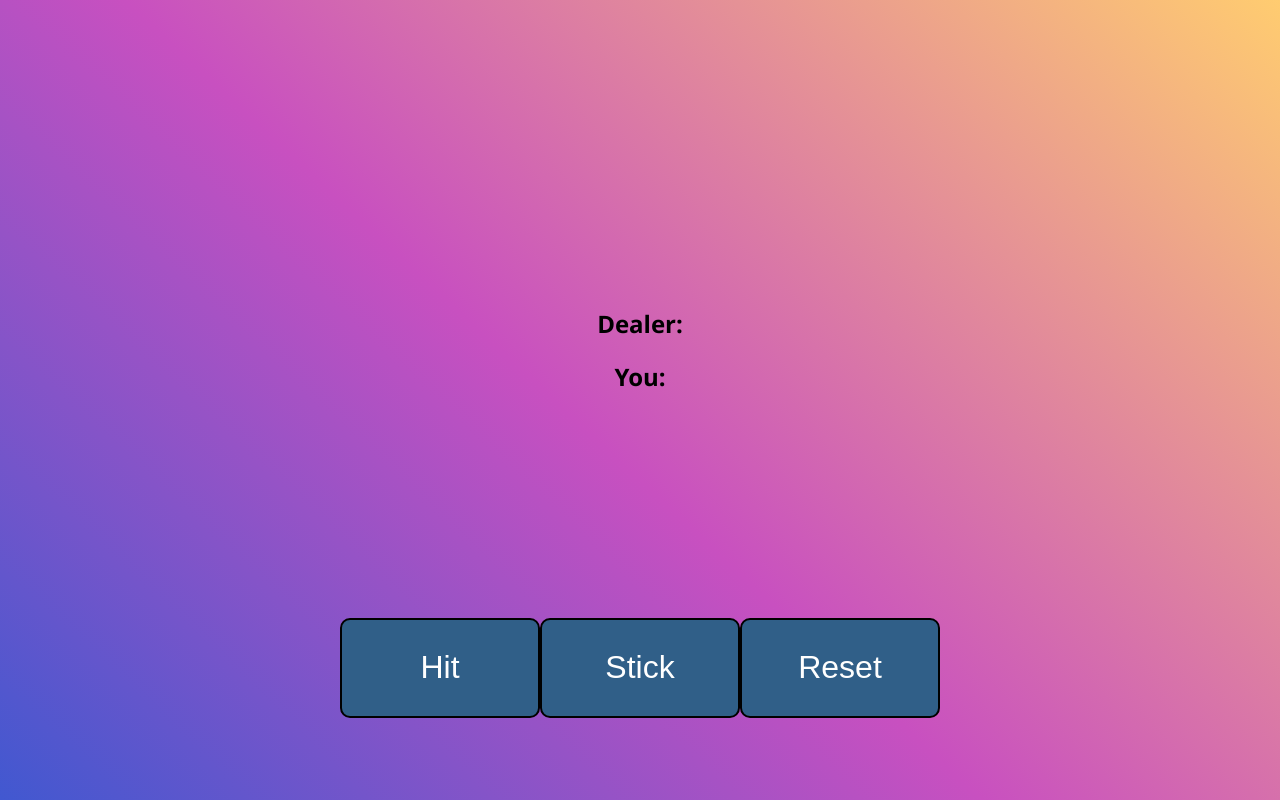
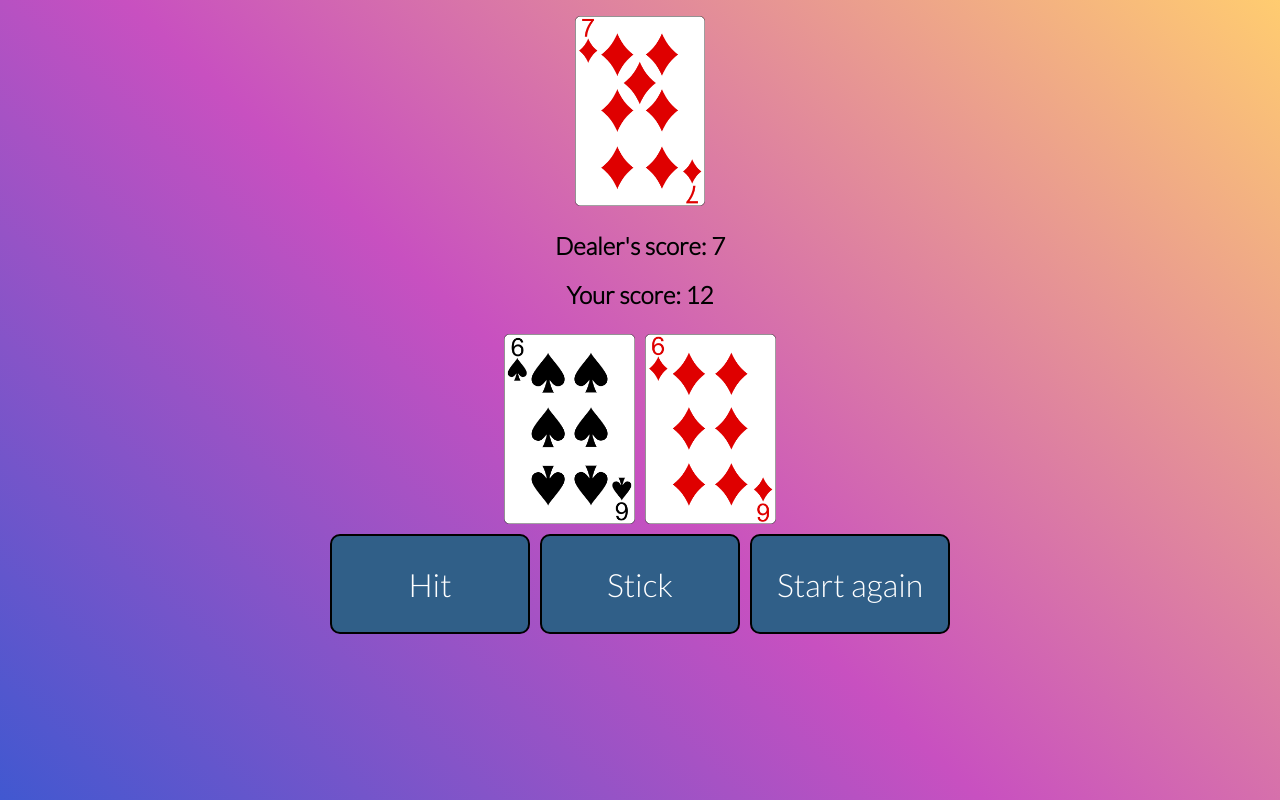
Before and after one commit to jimmycooney94/blackjackJs, a plain HTML site: page index.html in a window 1280 px wide. Both pictures are taken after a click on the button "Play". Drawn offline with Linux system fonts and the light colour scheme.

Commit message:
fully working

```diff
--- a/index.html
+++ b/index.html
@@ -7,22 +7,28 @@
     <meta name="viewport" content="width=device-width, initial-scale=1.0">
     <title>Play blackjackJs</title>
     <link rel="stylesheet" href="./styles/style.css">
+    <link rel="preconnect" href="https://fonts.googleapis.com">
+    <link rel="preconnect" href="https://fonts.gstatic.com" crossorigin>
+    <link href="https://fonts.googleapis.com/css2?family=Lato:wght@300&display=swap" rel="stylesheet">
 </head>
 
 <body>
 
-    <div class="cards" id="dealer-cards"></div>
-    <h2 class="score">Dealer: <span class="hand" id="dealer-score"></span></h2>
-
-    <h2 class="score">You: <span class="hand" id="your-score"></span></h2>
-    <div class="cards" id="your-cards"></div>
+    <div class="cards" id="dealer-hand"></div>
+    <h2 class="score" id="dealer-score-full">Dealer's score: <span class="hand" id="dealer-score"></span></h2>
+    <div class="intro">Let's play vanilla.js blackjack!</div>
+    <h2 class="score" id="player-score-full">Your score: <span class="hand" id="player-score"></span></h2>
+    <div class="cards" id="player-hand"></div>
 
     <div class="gameplay-buttons">
         <button id="hit">Hit</button>
         <button id="stick">Stick</button>
         <button id="play">Play</button>
     </div>
-    <script src="./scripts/gameplay.js"></script>
+    <p id="outcome"></p>
+    <script src="./scripts/calcFunctions.js"></script>
+    <script src="./scripts/deckFunctions.js"></script>
+    <script src="./scripts/gameFunctions.js"></script>
     <script src="./scripts/app.js"></script>
 </body>
 
--- a/scripts/app.js
+++ b/scripts/app.js
@@ -1,20 +1,40 @@
 // Init querySelector
-const hitBtn = document.querySelector("#hit");
-const stickBtn = document.querySelector("#stick");
-const playBtn = document.querySelector("#play");
-const yourCards = document.querySelector("#your-cards");
-const dealerCards = document.querySelector("#dealer-cards");
-const yourScore = document.querySelector("#your-score");
-const dealerScore = document.querySelector("#dealer-score");
-const outcome = document.querySelector("#outcome");
+const $hit = document.querySelector("#hit");
+const $stick = document.querySelector("#stick");
+const $play = document.querySelector("#play");
+const $playerHand = document.querySelector("#player-hand");
+const $dealerHand = document.querySelector("#dealer-hand");
+const $playerScore = document.querySelector("#player-score");
+const $dealerScore = document.querySelector("#dealer-score");
+const $outcome = document.querySelector("#outcome");
+const $playerScoreFull = document.querySelector("#player-score-full");
+const $dealerScoreFull = document.querySelector("#dealer-score-full");
+const $intro = document.querySelector(".intro");
+const $countGames = document.querySelector("#countGames");
+const $countWins = document.querySelector("#countWins");
+const $countDraws = document.querySelector("#countDraws");
+const $countLosses = document.querySelector("#countLosses");
 
 // add eventListeners
+$play.addEventListener('click', startGame);
+$hit.addEventListener('click', _ => hit("player"));
+$stick.addEventListener('click', _ => stick());
 
-playBtn.addEventListener('click', play);
+// Init display
+$hit.style.display = "none";
+$stick.style.display = "none";
+$playerScoreFull.style.display = "none";
+$dealerScoreFull.style.display = "none";
 
-// Init variables
+// Init gameplay variables
 let deck = [];
-let yourHand = [];
+let playerHand = [];
 let dealerHand = [];
-// onLoad
-window.onload = init();
+let playerScore;
+let dealerScore;
+
+// Init scoring variables
+let countGames = 0;
+let countWins = 0;
+let countDraws = 0;
+let countLosses = 0;
--- /dev/null
+++ b/scripts/calcFunctions.js
@@ -0,0 +1,33 @@
+const calcHand = function (cards) {
+    // Get an array of card values only - need to convert a/j/q/k/ to 1/10/10/10 respectively
+    let cardNums = [];
+    let cardValue;
+    for (let card of cards) {
+        cardNums.push(parseInt(card.Value.toString().replace("a", 1).replace("j", 10).replace("q", 10).replace("k", 10)));
+    }
+    console.log(cardNums);
+    // Add non-ace cards first, then loop through aces and add 1 or 11 depending on current sum
+    const notAces = cardNums.filter(val => val !== 1);
+    let sum = notAces.reduce((partialSum, a) => partialSum + a, 0);
+    const aces = cardNums.filter(val => val === 1);
+    for (let ace of aces) { if (sum <= 10) { sum = sum + 11; } else { sum = sum + 1; } }
+    return sum;
+}
+
+
+const endGame = function () {
+    if (playerScore > 21) {
+        $outcome.innerHTML = "You lost! :(";
+    }
+    else if (dealerScore > 21 || dealerScore < playerScore) {
+        $outcome.innerHTML = "You win!";
+    }
+    else if (dealerScore === playerScore) {
+        $outcome.innerHTML = "You drew!";
+    }
+    else {
+        $outcome.innerHTML = "You lost! :(";
+    }
+    $hit.disabled = true;
+    $stick.disabled = true;
+}
--- /dev/null
+++ b/scripts/deckFunctions.js
@@ -0,0 +1,29 @@
+const newDeck = function () {
+    // init deck variables
+    const deck = [];
+    const suits = ['c', 's', 'd', 'h'];
+    const values = ['a', 2, 3, 4, 5, 6, 7, 8, 9, 10, 'j', 'q', 'k'];
+    // create deck
+    for (let suit of suits) {
+        for (let value of values) {
+            imgName = value + suit + ".png";
+            let card = { "Suit": suit, "Value": value, "imgName": imgName };
+            deck.push(card);
+        }
+    }
+    return deck;
+}
+
+const shuffle = function (inputArray) {
+    // init variables
+    const shuffledDeck = [];
+    let randIndex;
+    let el;
+    // take random cards from unshuffled pile and add to shuffled pile
+    while (inputArray.length > 0) {
+        randIndex = Math.floor(Math.random() * inputArray.length);
+        shuffledDeck.push(inputArray[randIndex]);
+        inputArray.splice(randIndex, 1);
+    }
+    return shuffledDeck;
+}
--- /dev/null
+++ b/scripts/gameFunctions.js
@@ -0,0 +1,64 @@
+const startGame = function () {
+    // Init DOM
+    $intro.remove();
+    $hit.style.display = "block";
+    $stick.style.display = "block";
+    $hit.disabled = false;
+    $stick.disabled = false;
+    $play.innerHTML = "Start again";
+    $playerScoreFull.style.display = "block";
+    $dealerScoreFull.style.display = "block";
+    $playerScore.innerHTML = 0;
+    $dealerScore.innerHTML = 0;
+    $playerHand.replaceChildren();
+    $dealerHand.replaceChildren();
+    $outcome.innerHTML = "";
+    // Init variables
+    deck = shuffle(newDeck());
+    playerHand = [];
+    dealerHand = [];
+    // Deal first cards
+    hit("player");
+    hit("player");
+    hit("dealer");
+    // End game immediately if player has blackjack
+    if (playerScore === 21) {
+        hit("dealer");
+        endGame();
+    }
+}
+
+const hit = function (hitter) {
+    // Get new card
+    let newCard = deck.pop();
+    let newCardImg = document.createElement('img');
+    newCardImg.src = "/images/cards/" + newCard.imgName;
+    // Update hand
+    if (hitter === "player") {
+        playerHand.push(newCard);
+        $playerHand.append(newCardImg);
+        playerScore = calcHand(playerHand);
+        $playerScore.innerHTML = playerScore;
+        // end game if bust
+        if (playerScore > 21) {
+            endGame("lose");
+        }
+        // Hand over to dealer if 5 cards
+        else if (playerScore === 21 || playerHand.length === 5) {
+            stick();
+        }
+    }
+    else if (hitter === "dealer") {
+        dealerHand.push(newCard);
+        $dealerHand.append(newCardImg);
+        dealerScore = calcHand(dealerHand);
+        $dealerScore.innerHTML = dealerScore;
+    }
+}
+
+const stick = function () {
+    while (dealerScore < 17) {
+        hit("dealer");
+    }
+    endGame();
+}
--- a/scripts/gameplay.js
+++ /dev/null
@@ -1,96 +0,0 @@
-const init = function () {
-    hitBtn.style.display = "none";
-    stickBtn.style.display = "none";
-
-}
-
-const play = function () {
-    hitBtn.style.display = "block";
-    stickBtn.style.display = "block";
-    playBtn.innerHTML = "Reset";
-    // Init deck and cards
-    deck = shuffle(newDeck());
-
-    // deal 2 cards to player
-}
-
-const newDeck = function () {
-    // init deck variables
-    const deck = [];
-    const suits = ['c', 's', 'd', 'h'];
-    const values = ['a', 2, 3, 4, 5, 6, 7, 8, 9, 10, 'j', 'q', 'k'];
-    // create deck
-    for (let suit of suits) {
-        for (let value of values) {
-            imgName = value + suit + ".png";
-            let card = { "Suit": suit, "Value": value, "imgName": imgName };
-            deck.push(card);
-        }
-    }
-    return deck;
-}
-
-const shuffle = function (inputArray) {
-    // init variables
-    const shuffledDeck = [];
-    let randIndex;
-    let el;
-    // take random cards from unshuffled pile and add to shuffled pile
-    while (inputArray.length > 0) {
-        randIndex = Math.floor(Math.random() * inputArray.length);
-        shuffledDeck.push(inputArray[randIndex]);
-        inputArray.splice(randIndex, 1);
-    }
-    return shuffledDeck;
-}
-
-const calcHand = function (cards) {
-    // Get an array of card values only - need to convert a/j/q/k/ to 1/10/10/10 respectively
-    let cardNums = [];
-    let cardValue;
-    for (let card of cards) {
-        cardNums.push(parseInt(card.Value.toString().replace("a", 1).replace("j", 10).replace("q", 10).replace("k", 10)));
-    }
-    console.log(cardNums);
-    // Add non-ace cards first, then loop through aces and add 1 or 11 depending on current sum
-    const notAces = cardNums.filter(val => val !== 1);
-    let sum = notAces.reduce((partialSum, a) => partialSum + a, 0);
-    const aces = cardNums.filter(val => val === 1);
-    for (let ace of aces) { if (sum <= 10) { sum = sum + 11; } else { sum = sum + 1; } }
-    return sum;
-}
-
-const calcPosition = function (score, numCards) {
-    if (score == 21 && numCards == 2) {
-        position = "win";
-    }
-    else if (score > 21) {
-        position = "lose";
-    }
-    else {
-        position = "continue";
-    }
-}
-
-// *** GAMEPLAY FUNCTIONS ***
-
-const hit = function (hitter) {
-    // Get new card
-    let newCard = deck.pop();
-    let newCardImg = document.createElement('img');
-    newCardImg.src = "/images/cards/" + newCard.imgName;
-    // Update hand
-    if (hitter === "player") {
-        yourHand.push(newCard);
-        yourCards.append(newCardImg);
-        yourScore.innerHTML = calcHand(yourHand);
-    }
-    else if (hitter === "dealer") {
-        dealerHand.push(newCard);
-        dealerCards.append(newCardImg);
-    }
-}
-
-const stick = function () {
-    console.log("stick");
-}
--- a/styles/style.css
+++ b/styles/style.css
@@ -1,13 +1,13 @@
 html, body {
     height: 100%;
     width:100%;
-
+    font-family: 'Lato', sans-serif;
     background-color: #4158D0;
     background-image: linear-gradient(43deg, #4158D0 0%, #C850C0 46%, #FFCC70 100%);
 }
 
 body {
-    font-family: 'Segoe UI', 'Tahoma', 'Geneva', 'Verdana', 'sans-serif';
+
     display: table-cell;
     vertical-align: middle;
 }
@@ -17,12 +17,22 @@ html {
     margin: auto;
 }
 
+.intro {
+    display: flex;
+    justify-content: center;
+    font-size:4em;
+}
+
 .score {
+    font-size: 1.5em;
     text-align: center;
+    margin: 20px;
 }
 
 button {
+    margin:5px;
     width: 200px;
+    font-family: 'Lato', sans-serif;
     height: 100px;
     background-color:rgb(48, 95, 136);
     font-size: 2em;
@@ -45,14 +55,16 @@ button:disabled {
     height: 200px;
     display: flex;
     justify-content: center;
-    margin:5px;
 }
 
 .card {
     height:175px;
     box-shadow: rgba(99, 99, 99, 0.2) 0px 2px 8px 0px;
     transition: height 0.5s;
-    margin: 2px;
+}
+
+img {
+    padding: 5px;
 }
 
 .card:hover {
@@ -64,3 +76,12 @@ button:disabled {
     display:flex;
     justify-content: center;
 }
+
+#outcome {
+    font-size: 25px;
+    height: 100px;
+}
+
+#hit, #stick {
+    display: none;
+}
```
